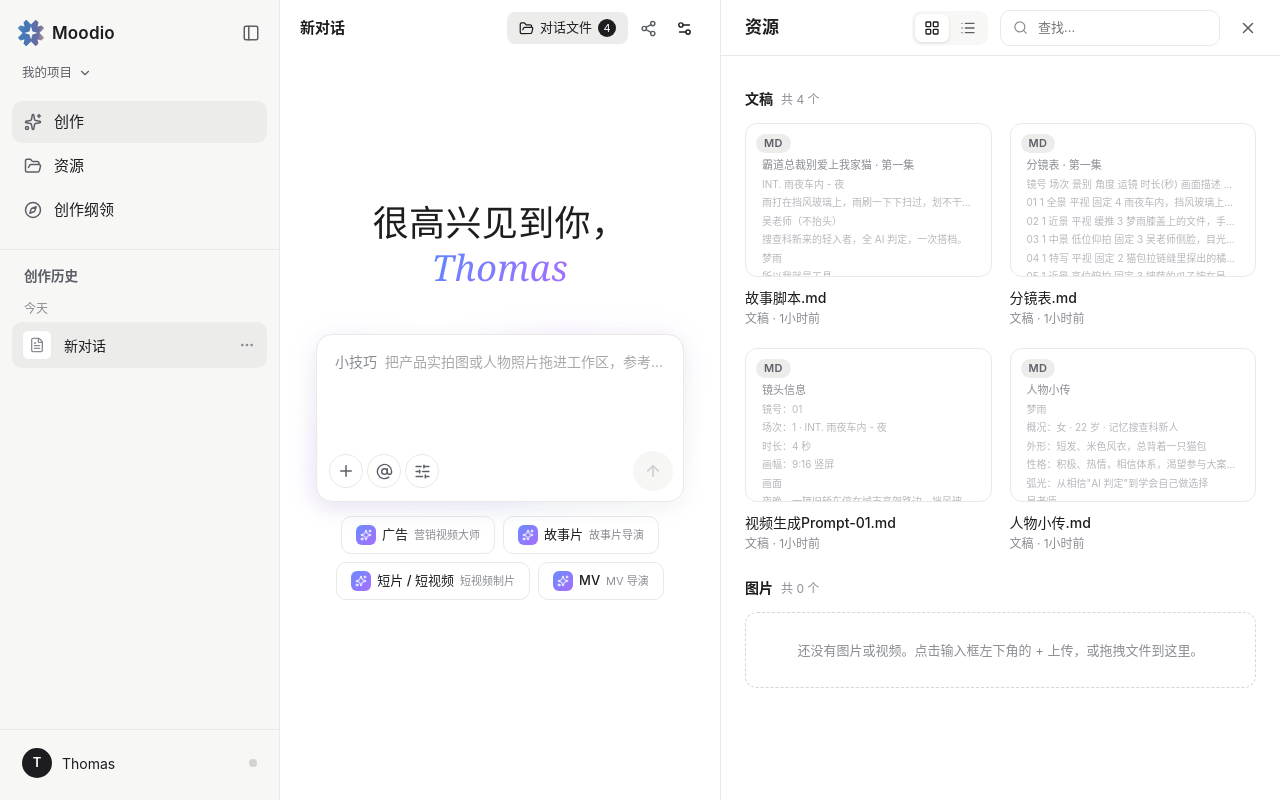
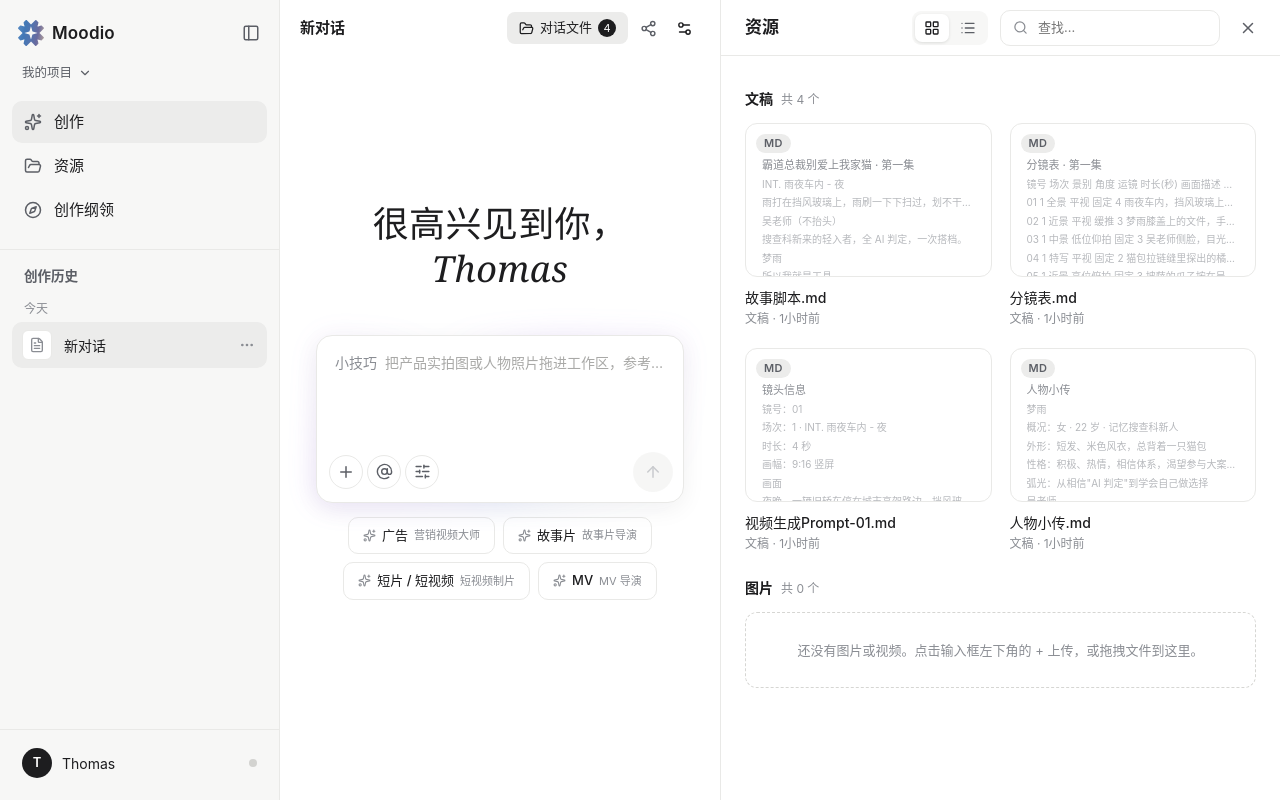
Before and after one commit to tmingshuang-sys/moodio-ui, a React (Vite) app: page / in a window 1280 px wide. Built offline with nearby package versions, Linux system fonts and the light colour scheme.

Commit message:
Revert "首页类型卡图标改成固定的蓝紫渐变底，问候语里的用户名用蓝紫渐变文字"
This reverts commit 553ac54d940d935a384b22c3505e1c860f0f0905.

```diff
--- a/src/components/Director.tsx
+++ b/src/components/Director.tsx
@@ -27,7 +27,7 @@ export function FormatPicker({ compact = false, home = false }: { compact?: bool
   const entries = Object.entries(BRIEF_FORMATS).filter(([id]) => !home || HOME_FORMATS.includes(id));
   return (
     <div className={`format-picker${compact ? ' compact' : ''}${home ? ' home' : ''}`}>
-      {entries.map(([id, name]) => <button key={id} type="button" onClick={() => chooseFormat(id)}><span className="fp-icon"><Sparkles size={14} /></span>{t(name)}<small>{skillFor(id).name}</small></button>)}
+      {entries.map(([id, name]) => <button key={id} type="button" onClick={() => chooseFormat(id)}><Sparkles size={14} />{t(name)}<small>{skillFor(id).name}</small></button>)}
     </div>
   );
 }
--- a/src/styles.css
+++ b/src/styles.css
@@ -652,9 +652,7 @@ button.lg-chip-btn:hover { color: var(--ink); }
 .format-picker.home { display: flex; flex-wrap: wrap; justify-content: center; gap: 8px; margin: 14px auto 0; max-width: none; }
 .format-picker.home button { flex: 0 0 auto; flex-direction: row; align-items: center; justify-content: center; gap: 6px; padding: 8px 14px; font-size: 13px; border-radius: 10px; white-space: nowrap; }
 .format-picker.home button small { font-size: 11px; }
-.format-picker .fp-icon { display: inline-flex; align-items: center; justify-content: center; }
-.format-picker.home .fp-icon { width: 20px; height: 20px; border-radius: 6px; background: linear-gradient(135deg, #6a8bff, #a86eff); }   /* 首页类型卡的图标：固定的蓝紫渐变底，不动 */
-.format-picker.home .fp-icon svg { width: 12px; height: 12px; color: #fff; }
+.format-picker.home button svg { width: 13px; height: 13px; }
 
 /* 输入框里的小技巧：盖在文本区第一行的位置，开始打字就消失；轮换时上一条淡出上移、下一条淡入上移 */
 .composer { position: relative; }
@@ -676,6 +674,3 @@ button.lg-chip-btn:hover { color: var(--ink); }
 .chat-empty.home .composer { position: relative; z-index: 1; }
 @keyframes glow-spin { to { --glow-angle: 360deg; } }
 @media (prefers-reduced-motion: reduce) { .chat-empty.home .composer-wrap::before { animation: none; } }
-
-/* 首页问候语里的用户名：蓝紫渐变文字（固定，不动） */
-.greeting em { background: linear-gradient(120deg, #5f86ff, #a86eff); -webkit-background-clip: text; background-clip: text; color: transparent; -webkit-text-fill-color: transparent; }
```
